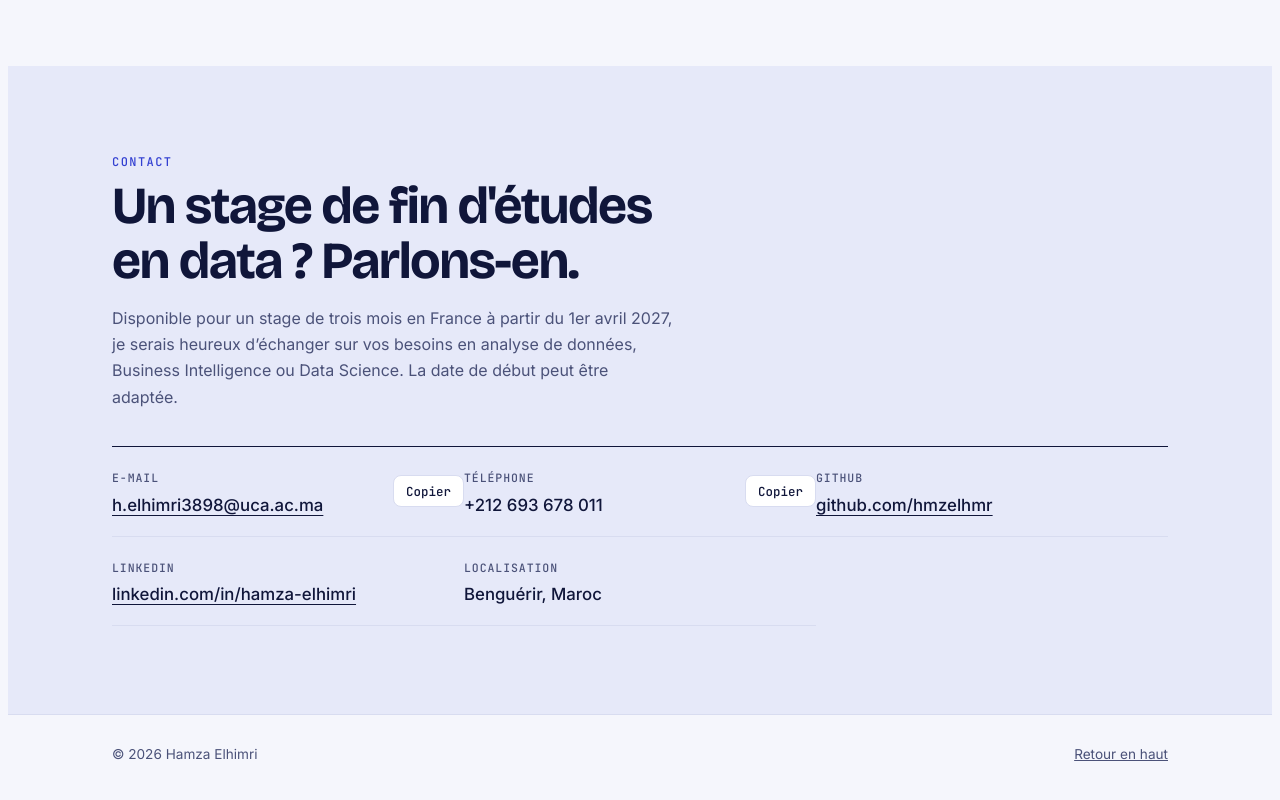
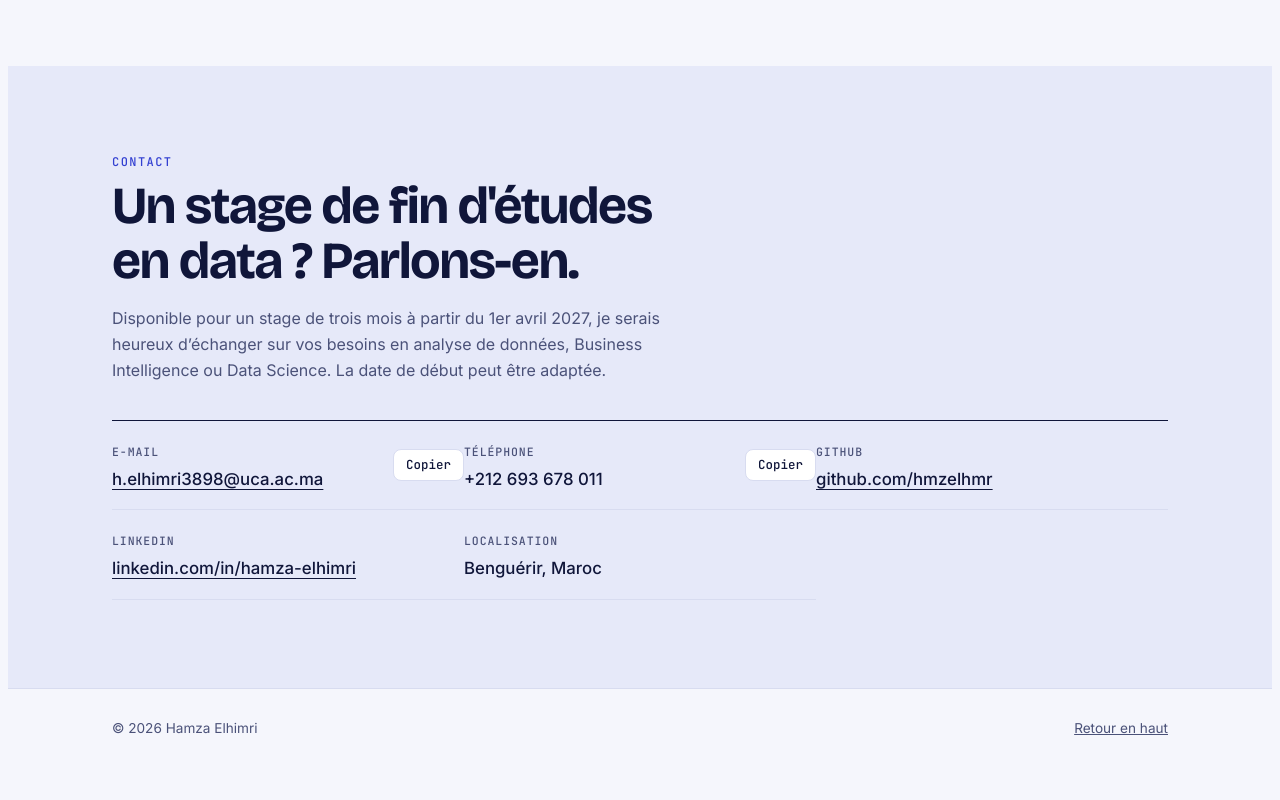
Before and after one commit to hmzelhmr/hmzelhmr.github.io, a plain HTML site: page index.html in a window 1280 px wide. Shown: the part 4497-5297 px from the top of the page. After the commit the page ends 5272 px from the top, so only its background shows below. Drawn offline with nearby package versions, Linux system fonts and the light colour scheme.

Commit message:
Update index.html

```diff
--- a/index.html
+++ b/index.html
@@ -693,7 +693,7 @@ section.block { padding-block: clamp(3rem, 8vw, 5.5rem); }
     <section class="block wrap contact" id="contact">
       <p class="eyebrow">Contact</p>
       <h2>Un stage de fin d'études en data ? Parlons-en.</h2>
-      <p class="intro">Disponible pour un stage de trois mois en France à partir du 1er avril 2027, je serais heureux d’échanger sur vos besoins en analyse de données, Business Intelligence ou Data Science. La date de début peut être adaptée.</p>
+      <p class="intro">Disponible pour un stage de trois mois à partir du 1er avril 2027, je serais heureux d’échanger sur vos besoins en analyse de données, Business Intelligence ou Data Science. La date de début peut être adaptée.</p>
       <div class="coords">
         <div class="coord">
           <div>
```
